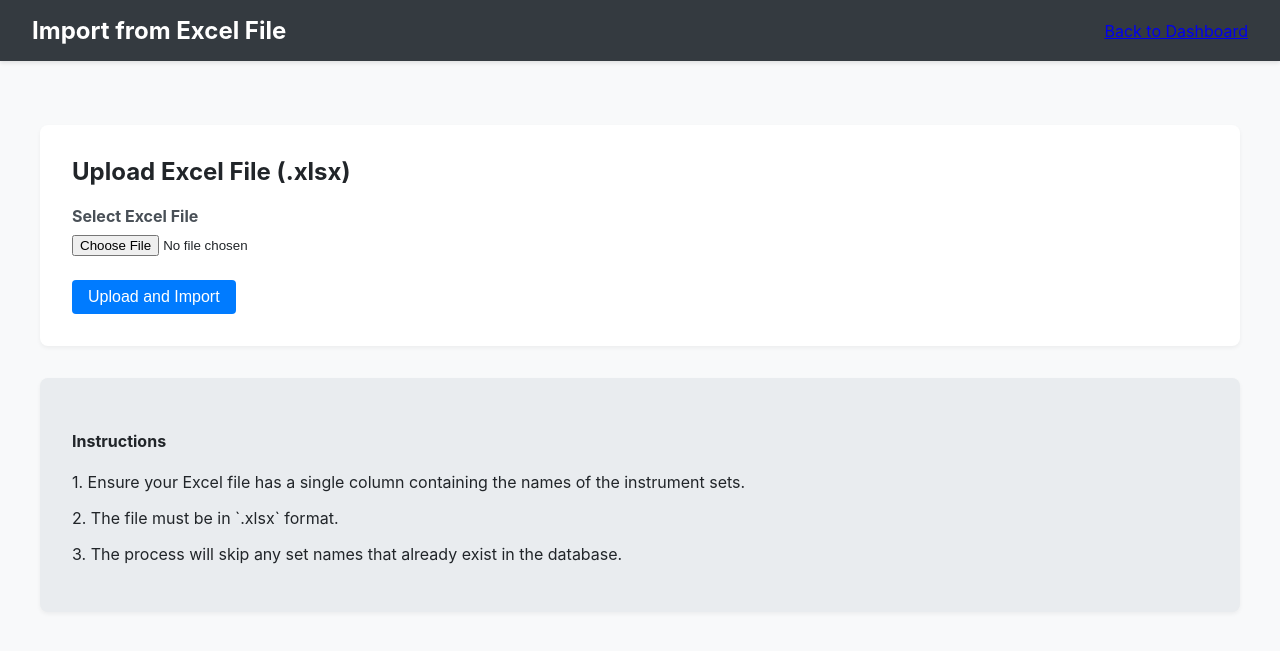
After one commit to maspalugada/slider, a Flask app: page /upload_excel in a window 1280 px wide. The commit adds this page. Shown: the top 651 px of the page. Run offline with Flask 3, Linux system fonts and the light colour scheme; a user stored in the database is signed in.

Commit message:
feat: Add functionality to import data from Excel files
This commit introduces a new feature allowing users to import instrument sets by uploading an Excel file (.xlsx), providing a robust alternative to the Google Sheets integration.

- **Environment Setup:**
  - Added `pandas` and `openpyxl` to `requirements.txt` to handle Excel file processing.
  - Created a new `excel_uploads` directory to store uploaded files.
  - Updated `.gitignore` to exclude the `excel_uploads` directory.

- **File Upload Handling:**
  - Configured the Flask application to manage file uploads, defining the upload folder and allowed extensions.
  - Implemented a new route at `/upload_excel` with a secure file handling process using `werkzeug.utils.secure_filename`.

- **Import Logic:**
  - The `/upload_excel` endpoint now fully processes uploaded `.xlsx` files.
  - It uses `pandas` to read the data, iterates through the first column, and adds new instrument sets to the database, checking for duplicates to prevent errors.
  - Clear success or error messages are flashed to the user upon completion.

- **UI Integration:**
  - A new "Import from Excel" button has been added to the main dashboard, making the feature easily accessible to authorized users.

```diff
--- a/app.py
+++ b/app.py
@@ -2,13 +2,17 @@ from flask import Flask, render_template, request, redirect, url_for, flash
 from flask_sqlalchemy import SQLAlchemy
 from flask_login import LoginManager, UserMixin, login_user, logout_user, login_required, current_user
 from werkzeug.security import generate_password_hash, check_password_hash
+from werkzeug.utils import secure_filename
 import os
 import google_sheets_service as sheets
+import pandas as pd
 
 app = Flask(__name__)
 app.config['SQLALCHEMY_DATABASE_URI'] = 'sqlite:///cssd_database.db'
 app.config['SQLALCHEMY_TRACK_MODIFICATIONS'] = False
 app.config['SECRET_KEY'] = 'your_secret_key' # Change this in production
+app.config['UPLOAD_FOLDER'] = 'excel_uploads'
+app.config['ALLOWED_EXTENSIONS'] = {'xlsx'}
 
 # --- Constants ---
 # User Roles
@@ -277,6 +281,69 @@ def seed_database():
         db.session.commit()
         print("Admin user created with username 'admin' and password 'admin'.")
 
+def allowed_file(filename):
+    return '.' in filename and \
+           filename.rsplit('.', 1)[1].lower() in app.config['ALLOWED_EXTENSIONS']
+
+@app.route('/upload_excel', methods=['GET', 'POST'])
+@login_required
+def upload_excel():
+    if current_user.role != ROLE_CSSD:
+        flash('You are not authorized to perform this action.', 'error')
+        return redirect(url_for('index'))
+
+    if request.method == 'POST':
+        if 'file' not in request.files:
+            flash('No file part in the request.', 'error')
+            return redirect(request.url)
+
+        file = request.files['file']
+
+        if file.filename == '':
+            flash('No file selected.', 'error')
+            return redirect(request.url)
+
+        if file and allowed_file(file.filename):
+            filename = secure_filename(file.filename)
+            filepath = os.path.join(app.config['UPLOAD_FOLDER'], filename)
+            file.save(filepath)
+
+            try:
+                df = pd.read_excel(filepath)
+
+                if df.empty or df.columns.empty:
+                    flash('Excel file is empty or has no columns.', 'error')
+                    return redirect(request.url)
+
+                # Assume the first column contains the instrument set names
+                set_names = df.iloc[:, 0]
+
+                imported_count = 0
+                for name in set_names:
+                    if pd.isna(name): continue # Skip empty cells
+
+                    name = str(name).strip()
+                    if not name: continue # Skip empty strings
+
+                    existing_set = InstrumentSet.query.filter_by(name=name).first()
+                    if not existing_set:
+                        new_set = InstrumentSet(name=name)
+                        db.session.add(new_set)
+                        imported_count += 1
+
+                db.session.commit()
+                flash(f'Successfully imported {imported_count} new instrument sets from {filename}.', 'success')
+                return redirect(url_for('index'))
+
+            except Exception as e:
+                flash(f'An error occurred while processing the Excel file: {e}', 'error')
+                return redirect(request.url)
+        else:
+            flash('Invalid file type. Please upload a .xlsx file.', 'error')
+            return redirect(request.url)
+
+    return render_template('upload_excel.html')
+
 if __name__ == '__main__':
     with app.app_context():
         db.create_all()
--- a/requirements.txt
+++ b/requirements.txt
@@ -5,3 +5,5 @@ Werkzeug
 google-api-python-client
 google-auth-httplib2
 google-auth-oauthlib
+pandas
+openpyxl
--- a/templates/index.html
+++ b/templates/index.html
@@ -93,8 +93,9 @@
                     <button type="submit" class="action-button">Add</button>
                 </form>
                 <span>or</span>
-                <a href="{{ url_for('import_from_sheet') }}" class="action-button view">Import from Google Sheets</a>
-                <a href="{{ url_for('export_to_sheet') }}" class="action-button export">Export All to Google Sheets</a>
+                <a href="{{ url_for('import_from_sheet') }}" class="action-button view">Import from Sheets</a>
+                <a href="{{ url_for('upload_excel') }}" class="action-button view" style="background-color: #28a745;">Import from Excel</a>
+                <a href="{{ url_for('export_to_sheet') }}" class="action-button export">Export to Sheets</a>
             </div>
         </div>
         {% endif %}
--- /dev/null
+++ b/templates/upload_excel.html
@@ -0,0 +1,34 @@
+<!DOCTYPE html>
+<html lang="en">
+<head>
+    <meta charset="UTF-8">
+    <meta name="viewport" content="width=device-width, initial-scale=1.0">
+    <title>Import from Excel - CSSD SmartTrack</title>
+    <link rel="stylesheet" href="{{ url_for('static', filename='css/style.css') }}">
+</head>
+<body>
+    <div class="header">
+        <h1>Import from Excel File</h1>
+        <a href="{{ url_for('index') }}">Back to Dashboard</a>
+    </div>
+
+    <div class="container">
+        <div class="action-form-container">
+            <h2>Upload Excel File (.xlsx)</h2>
+            <form method="post" enctype="multipart/form-data">
+                <div class="form-group">
+                    <label for="file">Select Excel File</label>
+                    <input type="file" id="file" name="file" accept=".xlsx" required>
+                </div>
+                <button type="submit" class="action-button" style="background-color: #007bff;">Upload and Import</button>
+            </form>
+        </div>
+        <div class="instructions action-form-container" style="margin-top: 2rem; background-color: #e9ecef;">
+            <h4>Instructions</h4>
+            <p>1. Ensure your Excel file has a single column containing the names of the instrument sets.</p>
+            <p>2. The file must be in `.xlsx` format.</p>
+            <p>3. The process will skip any set names that already exist in the database.</p>
+        </div>
+    </div>
+</body>
+</html>
```
Also changed, not shown: 1 other file.
